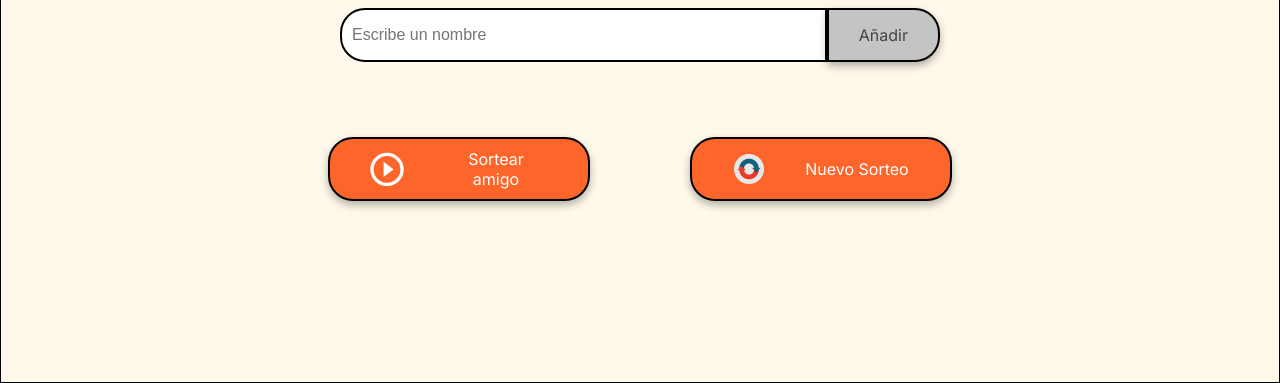
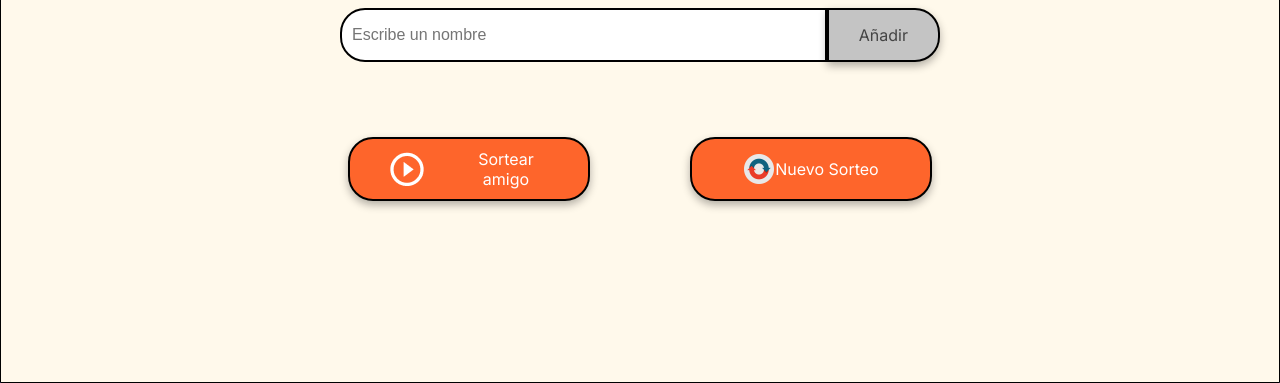
Before and after one commit to YDZZ1/amigo-secreto, a plain HTML site: page index.html in a window 1280 px wide. Both pictures are taken after a click on the button "Nuevo Sorteo". Shown: the part 417-800 px from the top of the page. Drawn offline with Linux system fonts and the light colour scheme.

Commit message:
Actualiza

```diff
--- a/app.js
+++ b/app.js
@@ -5,6 +5,7 @@ const botonAñadir = document.querySelector(".button-add");
 const botonSorteo = document.querySelector(".button-draw");
 const listaNombres = document.getElementById("listaAmigos");
 const resultadoSorteo = document.getElementById("resultado");
+const botonNuevo = document.querySelector(".button-draw2")
 
 // Lista para almacenar los nombres
 let amigos = [];
@@ -45,3 +46,11 @@ botonSorteo.addEventListener("click", () => {
     // Mostrar el resultado en la página
     resultadoSorteo.innerHTML = `<li>El amigo secreto es: <strong>${amigoSorteado}</strong></li>`;
 });
+
+//Función para limpiar la lista(nuevo sorteo)
+botonNuevo.addEventListener("click", () => {
+    amigos = [];
+    listaNombres.innerHTML = "";
+    resultadoSorteo.innerHTML = "";
+    alert("Se ha iniciado un nuevo sorteo. ¡Añade nuevos nombres!");
+});
--- a/index.html
+++ b/index.html
@@ -28,11 +28,11 @@
             <ul id="resultado" class="result-list" aria-live="polite"></ul>
 
             <div class="button-container">
-                <button class="button-draw" onclick="sortearAmigo()" aria-label="Sortear amigo secreto">
+                <button class="button-draw" aria-label="Sortear amigo secreto">
                     <img src="assets/play_circle_outline.png" alt="Ícono para sortear">
                     Sortear amigo
                 </button>
-                <button class="button-draw" onclick="nuevoSorteo()" aria-label="Nuevo sorteo">
+                <button class="button-draw2" aria-label="Nuevo sorteo">
                     <img src="assets/refresh_icon.png" alt="ícono para nuevo sorteo">
                     Nuevo Sorteo
                 </button>
--- a/style.css
+++ b/style.css
@@ -162,6 +162,17 @@ ul {
     justify-content: center;
 }
 
+.button-draw2 {
+        display: flex;
+        align-items: center;
+        width: 100%;
+        padding: 10px 40px;
+        color: var(--color-white);
+        background-color: var(--color-button);
+        font-size: 16px;
+        justify-content: center;
+}
+
 .button-draw img {
     margin-right: 40px;
 }
@@ -169,3 +180,7 @@ ul {
 .button-draw:hover {
     background-color: var(--color-button-hover);
 }
+
+.button-draw2:hover {
+    background-color: var(--color-button-hover);
+}
```
